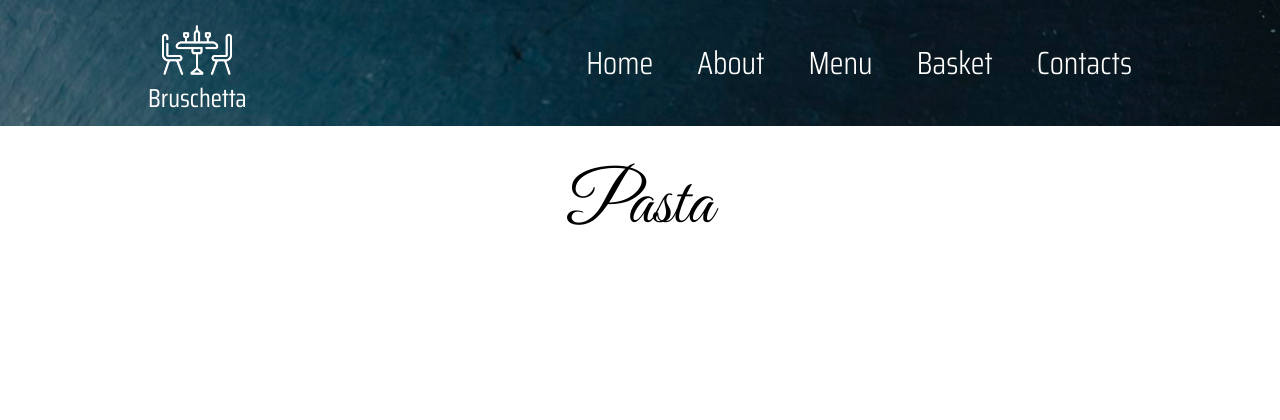
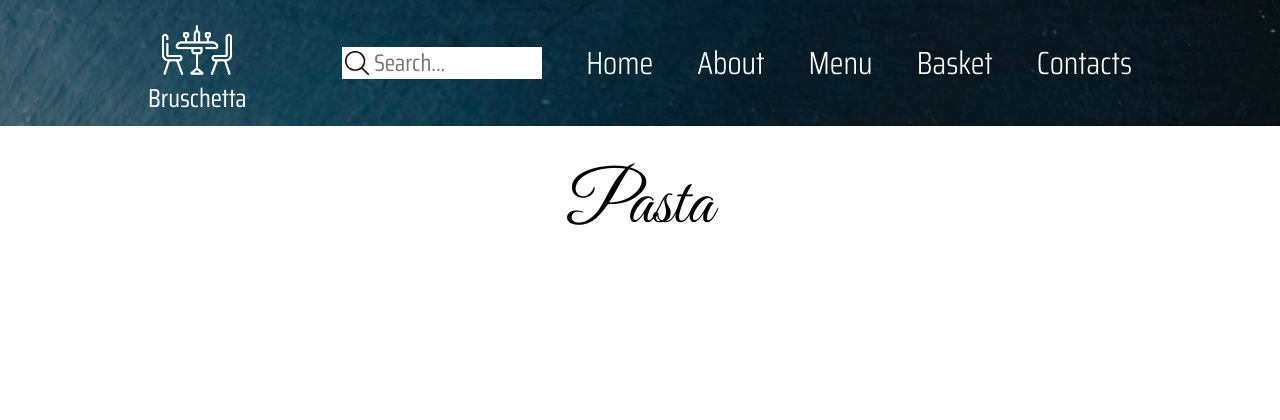
Before and after one commit to dredko25/Italian-restaurant, a PHP site: page /pages/Pasta.php in a window 1280 px wide. Shown: the top 420 px of the page. Run offline with PHP 8.4, Linux system fonts and the light colour scheme; data that the repository does not hold is empty.

Commit message:
add field for searching

```diff
--- a/includes/header.php
+++ b/includes/header.php
@@ -5,6 +5,12 @@
             <h1 class="name-restaurant">Bruschetta</h1>
         </a>
         <ul class="menu-list">
+            <li class="menu-item ">
+                <form action="" method="post" class="form-menu">
+                    <input name="search" placeholder="Search..." type="search">
+                    <input id="icon-search" type="submit" name="submit_search" value="">
+                </form>
+            </li>
             <li class="menu-item">
                 <a href="<?= $res = $choice ? "#home"  : "/index.php#home" ?>" class="menu-link">Home</a>
             </li>
--- a/style/style.css
+++ b/style/style.css
@@ -99,6 +99,34 @@ body {
 .menu-link {
     font-size: 32px;
     font-weight: 300;
+}
+
+.form-menu {
+    display: flex;
+    align-items: center;
+}
+
+input[type="search"] {
+    font-family: 'Saira Condensed';
+    font-size: 24px;
+    border: none;
+    outline: none;
+    width: 200px;
+    vertical-align: middle;
+    height: 32px;
+    padding: 5px;
+    padding-left: 32px;
+}
+
+#icon-search {
+    width: 24px;
+    height: 24px;
+    border: none;
+    background: url(../photo/search.png) no-repeat;
+    background-size: 100%;
+    margin: 3px;
+    cursor: pointer;
+    position: absolute;
 }
 
 .menu-link:hover {
```
Also changed, not shown: photo/search.png (added).
